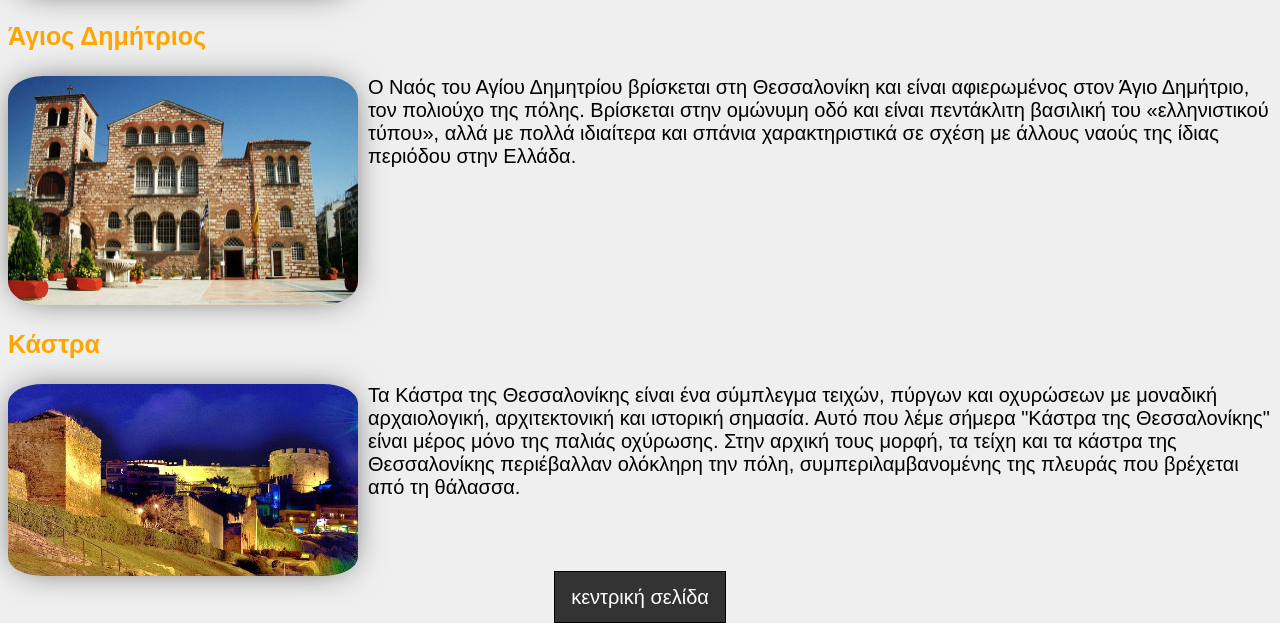
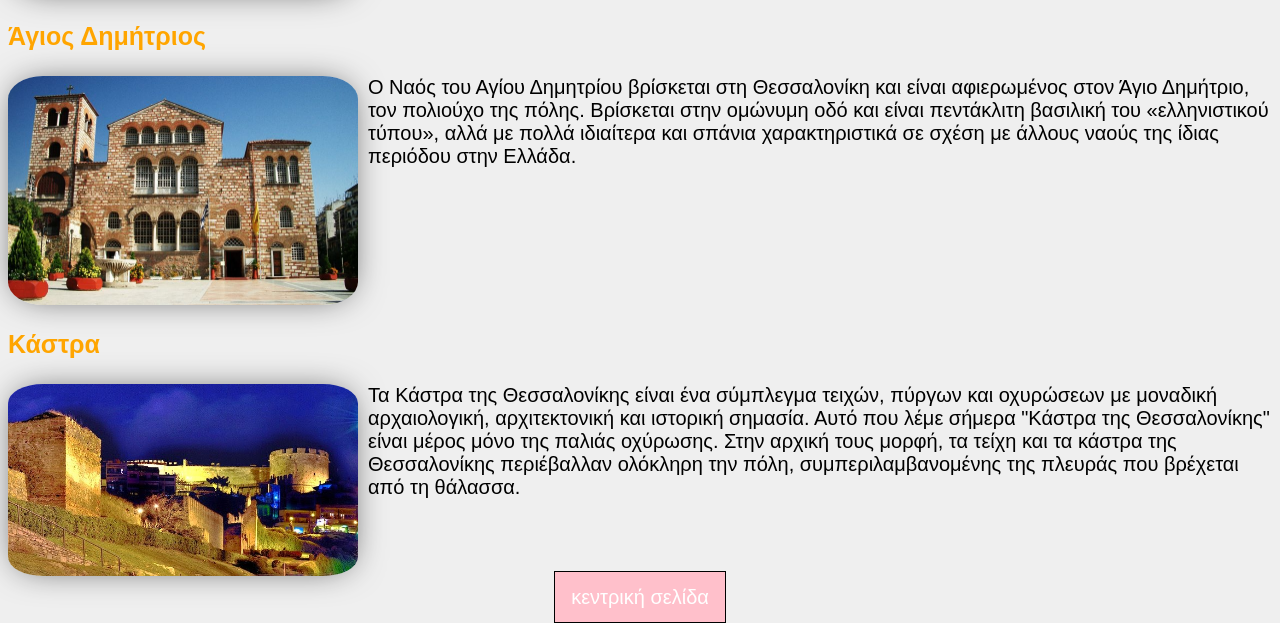
Before and after one commit to anniestef/anniestef.github.io, a plain HTML site: page axiotheata.html in a window 1280 px wide. In both pictures the pointer is over the link "κεντρική σελίδα". Shown: the part 398-1021 px from the top of the page. Drawn offline with Linux system fonts and the light colour scheme.

Commit message:
Update style.css

```diff
--- a/style.css
+++ b/style.css
@@ -37,5 +37,5 @@ border:1px solid black;
 color:white;
 }
 a:hover{
-	background-color:34CAF50;
+	background-color:pink
 }
```
